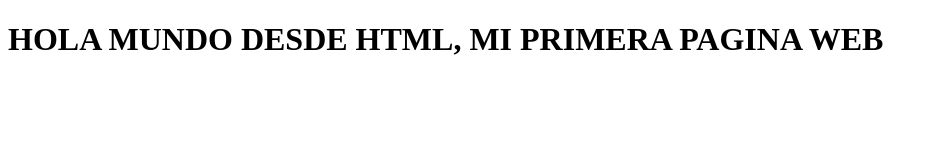
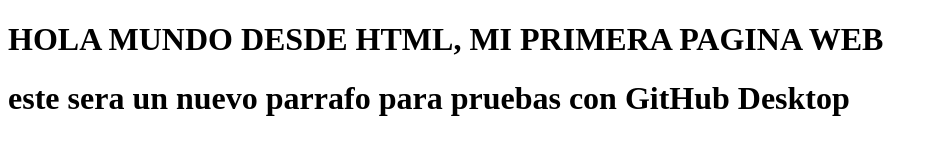
Before and after one commit to Tflowdesa/GitHub_Test, a plain HTML site: page index.html in a window 1280 px wide. Shown: the whole page, without its empty margins (0-938 px from the left). Drawn offline with Linux system fonts and the light colour scheme.

Commit message:
Update index.html

```diff
--- a/index.html
+++ b/index.html
@@ -8,5 +8,7 @@
 </head>
 <body>
     <h1>HOLA MUNDO DESDE HTML, MI PRIMERA PAGINA WEB</h1>
+    <h1>este sera un nuevo parrafo para pruebas con GitHub Desktop</h1>
+
 </body>
 </html>
```
